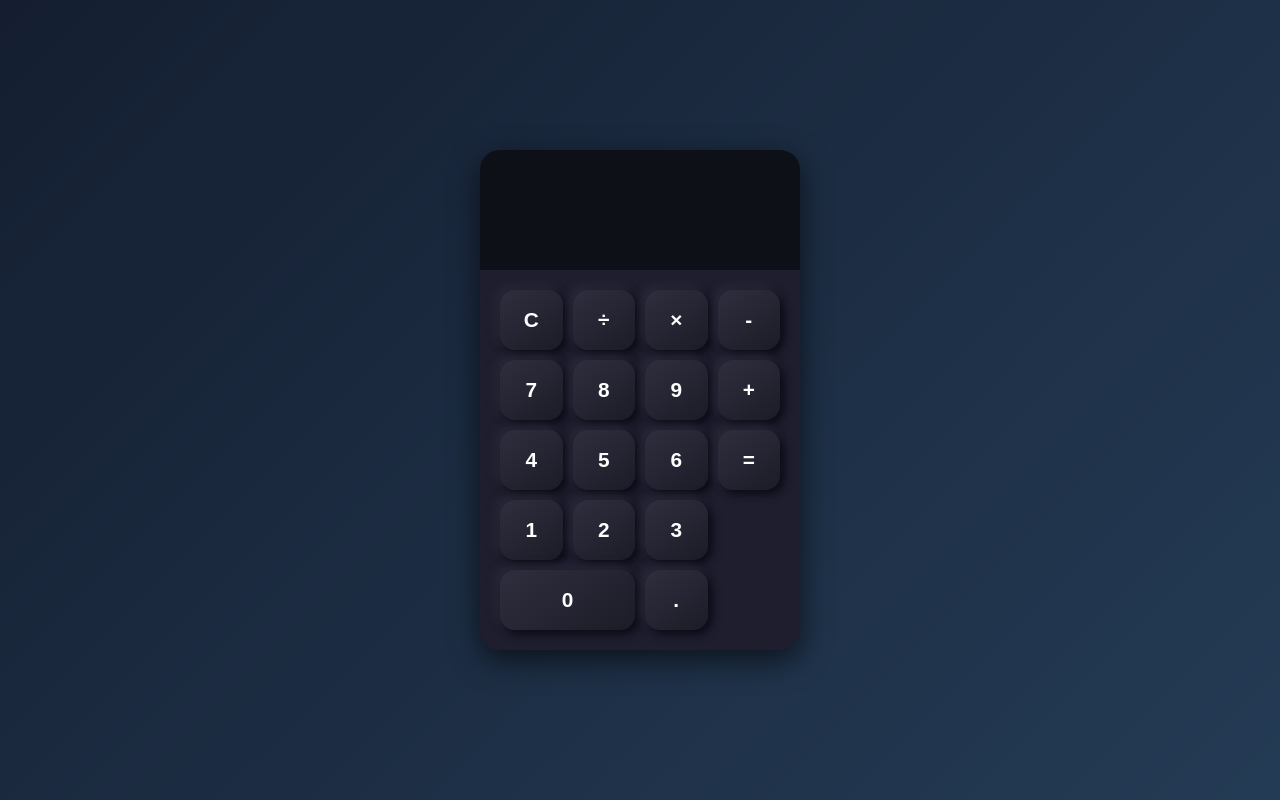
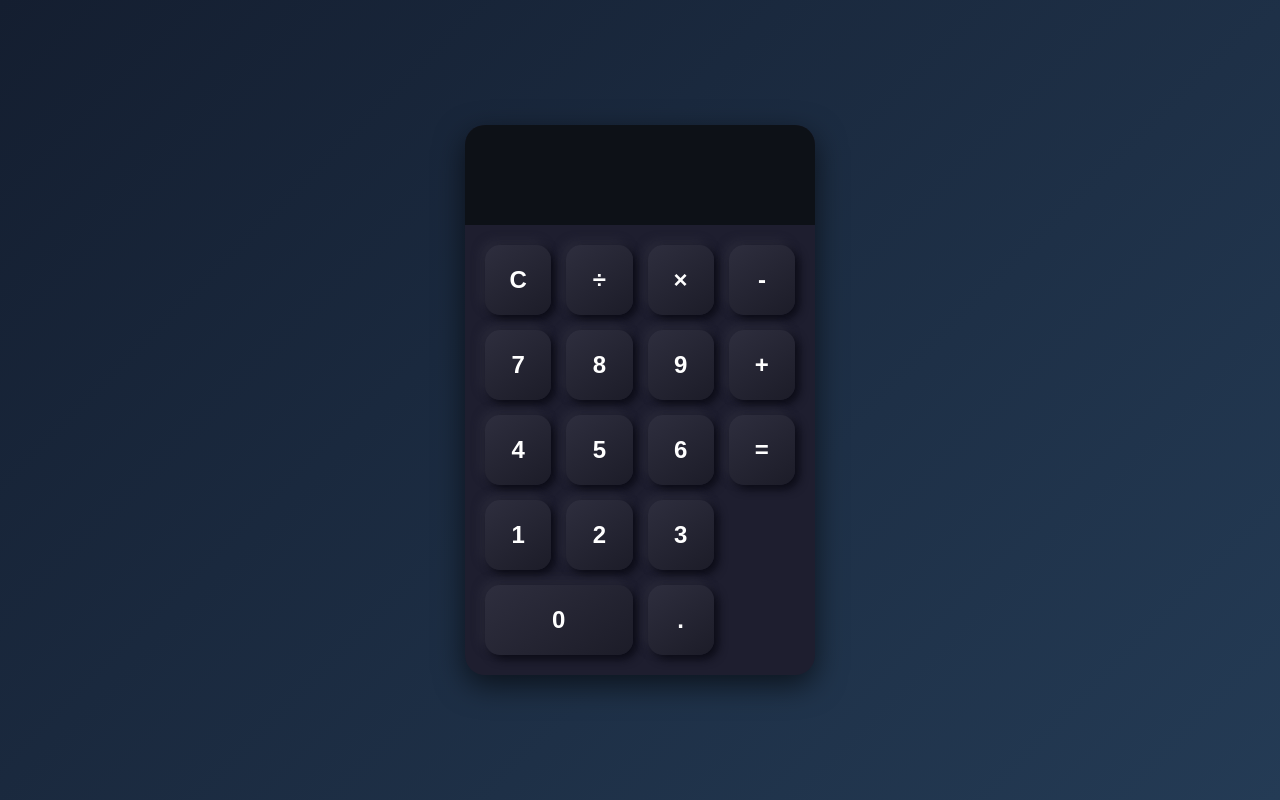
Before and after one commit to AyushBhadra/Calculator-try, a plain HTML site: page index.html in a window 1280 px wide. Drawn offline with Linux system fonts and the light colour scheme.

Commit message:
fix: adjusted calculator layout

```diff
--- a/style.css
+++ b/style.css
@@ -9,7 +9,7 @@ body {
 }
 
 .calculator {
-  width: 320px;
+  width: 350px; /* thoda wide */
   background: #1e1e2f;
   border-radius: 20px;
   box-shadow: 0px 10px 30px rgba(0,0,0,0.6);
@@ -18,26 +18,28 @@ body {
 
 #display {
   width: 100%;
-  height: 80px;
+  height: 100px; /* bada kiya */
   background: #0d1117;
   color: #00ffcc;
-  font-size: 2em;
+  font-size: 2.2em; /* thoda bada */
   text-align: right;
   padding: 20px;
   border: none;
   outline: none;
+  box-sizing: border-box;
+  overflow-x: auto; /* scroll ho sakta agar bohot lamba input ho */
 }
 
 .buttons {
   display: grid;
   grid-template-columns: repeat(4, 1fr);
-  gap: 10px;
+  gap: 15px; /* spacing thoda zyada */
   padding: 20px;
 }
 
 button {
-  height: 60px;
-  font-size: 1.3em;
+  height: 70px; /* bada button */
+  font-size: 1.5em;
   font-weight: bold;
   border: none;
   border-radius: 15px;
```
